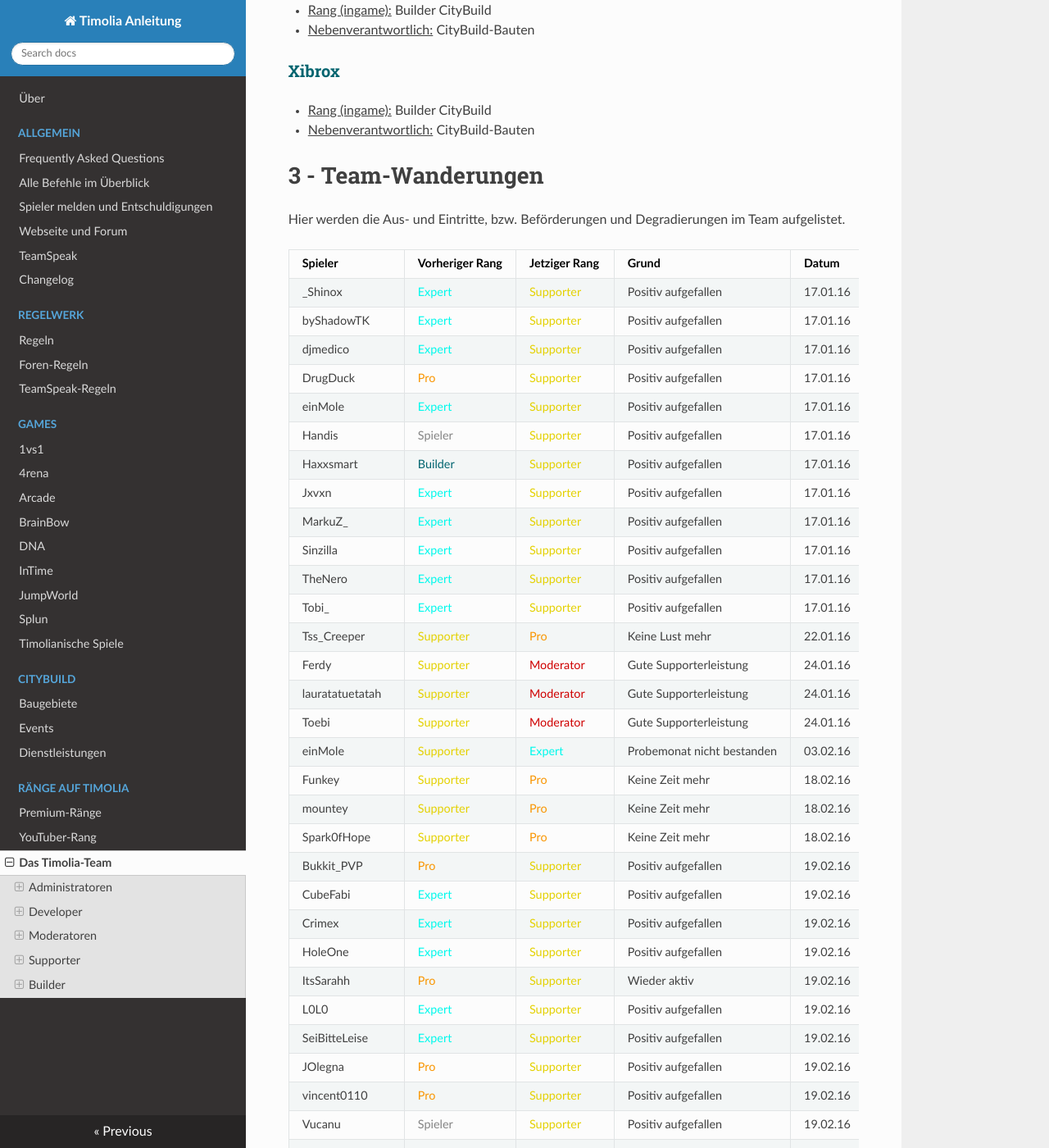
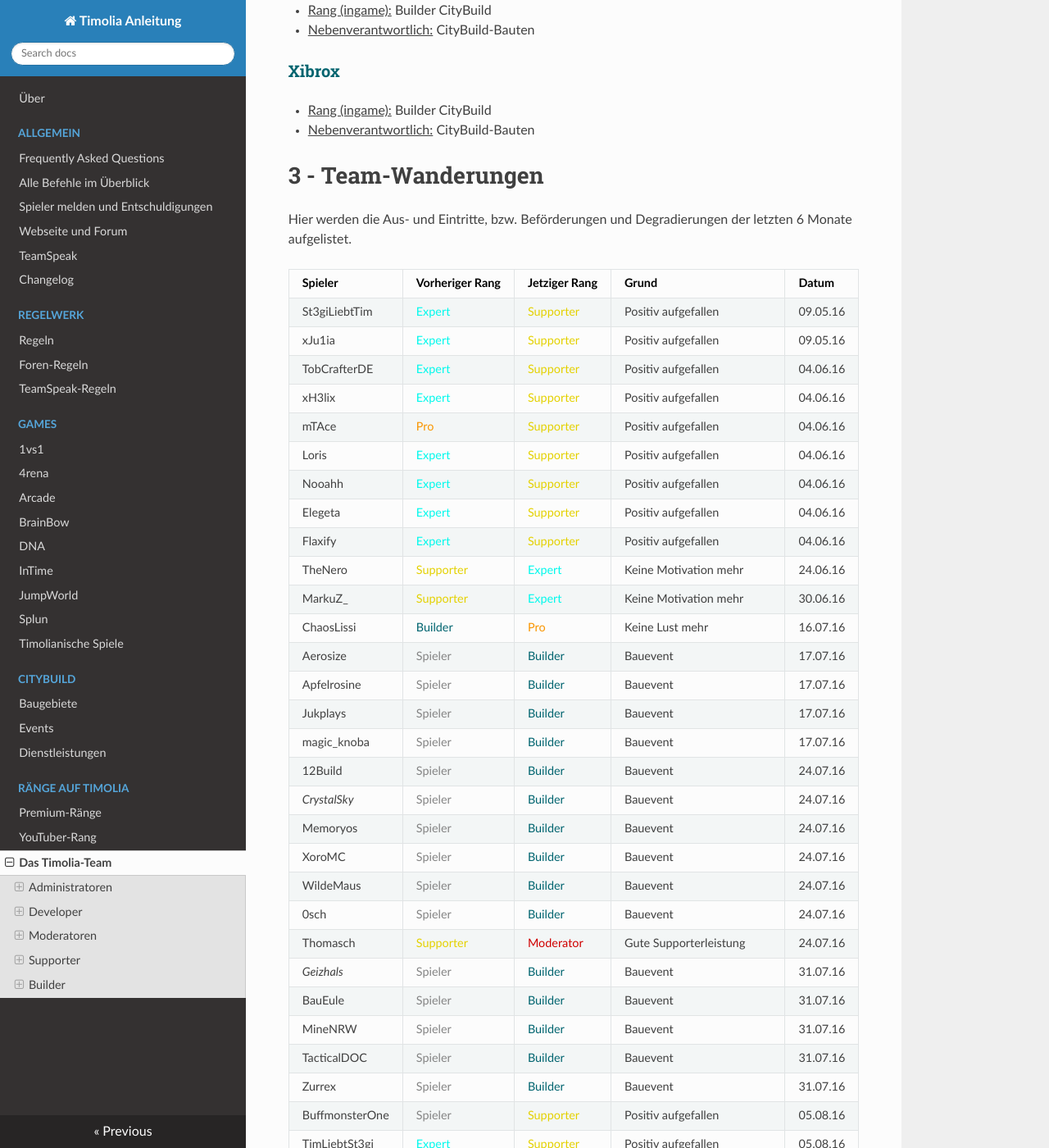
Before and after one commit to TimoliaDE/HowTo, an MkDocs documentation site: the page built from docs/ranks/team.md, in a window 1280 px wide and 1400 px high, scrolled down 14762 px. Shown: the whole window at 82% size. Built offline with MkDocs 1.6.1, drawn with Linux system fonts in a browser that asks for light colours; nearby versions of some CDN libraries; old or Windows-style settings are respelled for this version of MkDocs; some of the changed text lies outside the part shown.

Commit message:
Team-Wanderung gekürzt

```diff
--- a/docs/ranks/team.md
+++ b/docs/ranks/team.md
@@ -489,49 +489,10 @@ Sie sind für die Arenen und Maps des Timolia-Netzwerkes verantwortlich und entw
 
 # 3 - Team-Wanderungen
 
-Hier werden die Aus- und Eintritte, bzw. Beförderungen und Degradierungen im Team aufgelistet.
+Hier werden die Aus- und Eintritte, bzw. Beförderungen und Degradierungen der letzten 6 Monate aufgelistet.
 
 | Spieler | Vorheriger Rang | Jetziger Rang | Grund | Datum |
 | ------ | ------ | ------ | ------ | ------ |
-|_Shinox | <span style="color:#00F9EC">Expert</span> | <span style="color:#E4D100">Supporter</span> | Positiv aufgefallen | 17.01.16 |
-|byShadowTK | <span style="color:#00F9EC">Expert</span> | <span style="color:#E4D100">Supporter</span> | Positiv aufgefallen | 17.01.16 |
-|djmedico | <span style="color:#00F9EC">Expert</span> | <span style="color:#E4D100">Supporter</span> | Positiv aufgefallen | 17.01.16 |
-|DrugDuck | <span style="color:#F99500">Pro</span> | <span style="color:#E4D100">Supporter</span> | Positiv aufgefallen | 17.01.16 |
-|einMole | <span style="color:#00F9EC">Expert</span> | <span style="color:#E4D100">Supporter</span> | Positiv aufgefallen | 17.01.16 |
-|Handis | <span style="color:#848484">Spieler</span> | <span style="color:#E4D100">Supporter</span> | Positiv aufgefallen | 17.01.16 |
-|Haxxsmart | <span style="color:#00646F">Builder</span> | <span style="color:#E4D100">Supporter</span> | Positiv aufgefallen | 17.01.16 |
-|Jxvxn | <span style="color:#00F9EC">Expert</span> | <span style="color:#E4D100">Supporter</span> | Positiv aufgefallen | 17.01.16 |
-|MarkuZ_ | <span style="color:#00F9EC">Expert</span> | <span style="color:#E4D100">Supporter</span> | Positiv aufgefallen | 17.01.16 |
-|Sinzilla | <span style="color:#00F9EC">Expert</span> | <span style="color:#E4D100">Supporter</span> | Positiv aufgefallen | 17.01.16 |
-|TheNero | <span style="color:#00F9EC">Expert</span> | <span style="color:#E4D100">Supporter</span> | Positiv aufgefallen | 17.01.16 |
-|Tobi_ | <span style="color:#00F9EC">Expert</span> | <span style="color:#E4D100">Supporter</span> | Positiv aufgefallen | 17.01.16 |
-|Tss_Creeper | <span style="color:#E4D100">Supporter</span> | <span style="color:#F99500">Pro</span> | Keine Lust mehr | 22.01.16 |
-|Ferdy | <span style="color:#E4D100">Supporter</span> | <span style="color:#CF0101">Moderator</span> | Gute Supporterleistung | 24.01.16 |
-|lauratatuetatah | <span style="color:#E4D100">Supporter</span> | <span style="color:#CF0101">Moderator</span> | Gute Supporterleistung | 24.01.16 |
-|Toebi | <span style="color:#E4D100">Supporter</span> | <span style="color:#CF0101">Moderator</span> | Gute Supporterleistung | 24.01.16 |
-|einMole | <span style="color:#E4D100">Supporter</span> | <span style="color:#00F9EC">Expert</span> | Probemonat nicht bestanden | 03.02.16 |
-|Funkey | <span style="color:#E4D100">Supporter</span> | <span style="color:#F99500">Pro</span> | Keine Zeit mehr | 18.02.16 |
-|mountey | <span style="color:#E4D100">Supporter</span> | <span style="color:#F99500">Pro</span> | Keine Zeit mehr | 18.02.16 |
-|Spark0fHope | <span style="color:#E4D100">Supporter</span> | <span style="color:#F99500">Pro</span> | Keine Zeit mehr | 18.02.16 |
-|Bukkit_PVP | <span style="color:#F99500">Pro</span> | <span style="color:#E4D100">Supporter</span> | Positiv aufgefallen | 19.02.16 |
-|CubeFabi | <span style="color:#00F9EC">Expert</span> | <span style="color:#E4D100">Supporter</span> | Positiv aufgefallen | 19.02.16 |
-|Crimex | <span style="color:#00F9EC">Expert</span> | <span style="color:#E4D100">Supporter</span> | Positiv aufgefallen | 19.02.16 |
-|HoleOne | <span style="color:#00F9EC">Expert</span> | <span style="color:#E4D100">Supporter</span> | Positiv aufgefallen | 19.02.16 |
-|ItsSarahh | <span style="color:#F99500">Pro</span> | <span style="color:#E4D100">Supporter</span> | Wieder aktiv | 19.02.16 |
-|L0L0 | <span style="color:#00F9EC">Expert</span> | <span style="color:#E4D100">Supporter</span> | Positiv aufgefallen | 19.02.16 |
-|SeiBitteLeise | <span style="color:#00F9EC">Expert</span> | <span style="color:#E4D100">Supporter</span> | Positiv aufgefallen | 19.02.16 |
-|JOlegna | <span style="color:#F99500">Pro</span> | <span style="color:#E4D100">Supporter</span> | Positiv aufgefallen | 19.02.16 |
-|vincent0110 | <span style="color:#F99500">Pro</span> | <span style="color:#E4D100">Supporter</span> | Positiv aufgefallen | 19.02.16 |
-|Vucanu | <span style="color:#848484">Spieler</span> | <span style="color:#E4D100">Supporter</span> | Positiv aufgefallen | 19.02.16 |
-|RobinGamerPack | <span style="color:#E4D100">Supporter</span> | <span style="color:#F99500">Pro</span> | Keine Motivation mehr | 11.03.16 |
-|Hotarsy | <span style="color:#E4D100">Supporter</span> | <span style="color:#F99500">Pro</span> | Keine Lust mehr | 19.03.16 |
-|Calavero | <span style="color:#F99500">Pro</span> | <span style="color:#E4D100">Supporter</span> | Positiv aufgefallen | 25.03.16 |
-|LastR_Raziel | <span style="color:#848484">Spieler</span> | <span style="color:#007812">Developer</span> | AntiCheat programmiert | 25.03.16 |
-|svdragster | <span style="color:#848484">Spieler</span> | <span style="color:#007812">Developer</span> | AntiCheat programmiert | 25.03.16 |
-|logito111 | <span style="color:#007812">Developer</span> | <span style="color:#E4D100">Supporter</span> | Zusaetzlich zu Developer | 25.03.16 |
-|Zortax | <span style="color:#007812">Developer</span> | <span style="color:#E4D100">Supporter</span> | Zusaetzlich zu Developer | 25.03.16 |
-|Niklas | <span style="color:#CF0101">Moderator</span> | <span style="color:#5858FA">Administrator</span> | - | 13.04.16 |
-|Shustinsch | <span style="color:#848484">Spieler</span> | <span style="color:#007812">Developer</span> | - | 13.04.16 |
 |St3giLiebtTim | <span style="color:#00F9EC">Expert</span> | <span style="color:#E4D100">Supporter</span> | Positiv aufgefallen | 09.05.16 |
 |xJu1ia | <span style="color:#00F9EC">Expert</span> | <span style="color:#E4D100">Supporter</span> | Positiv aufgefallen | 09.05.16 |
 |TobCrafterDE | <span style="color:#00F9EC">Expert</span> | <span style="color:#E4D100">Supporter</span> | Positiv aufgefallen | 04.06.16 |
```
